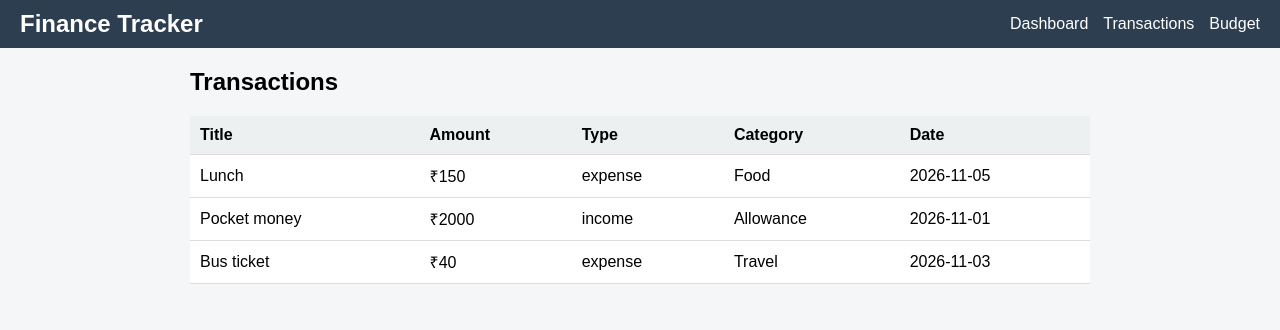
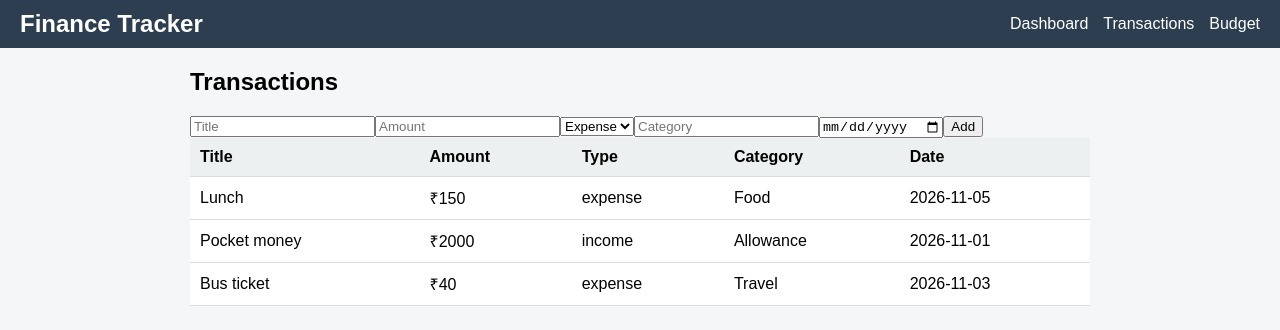
Before and after one commit to Yashmeet01/personal-finance-tracker, a React (Vite) app in the folder client/: page /transactions in a window 1280 px wide. Shown: the top 330 px of the page. Built offline with nearby package versions, Linux system fonts and the light colour scheme.

Commit message:
Add transaction form with validation

```diff
--- a/client/src/pages/TransactionsPage.jsx
+++ b/client/src/pages/TransactionsPage.jsx
@@ -8,9 +8,82 @@ function TransactionsPage() {
     { id: 3, title: "Bus ticket", amount: 40, type: "expense", category: "Travel", date: "2026-11-03" },
   ]);
 
+  // STEP 1: form states
+  const [title, setTitle] = useState("");
+  const [amount, setAmount] = useState("");
+  const [type, setType] = useState("expense");
+  const [category, setCategory] = useState("");
+  const [date, setDate] = useState("");
+  const [error, setError] = useState("");
+
+  // STEP 2: submit function
+  function handleSubmit(event) {
+    event.preventDefault();
+
+    if (title === "" || amount === "" || category === "" || date === "") {
+      setError("Please fill all fields");
+      return;
+    }
+
+    if (Number(amount) <= 0) {
+      setError("Amount must be greater than 0");
+      return;
+    }
+
+    const newTransaction = {
+      id: Date.now(),
+      title: title,
+      amount: Number(amount),
+      type: type,
+      category: category,
+      date: date,
+    };
+
+    setTransactions([...transactions, newTransaction]);
+
+    setTitle("");
+    setAmount("");
+    setCategory("");
+    setDate("");
+    setError("");
+  }
+
   return (
     <div>
       <h2>Transactions</h2>
+
+      {/* STEP 3: the form */}
+      <form onSubmit={handleSubmit}>
+        <input
+          type="text"
+          placeholder="Title"
+          value={title}
+          onChange={(e) => setTitle(e.target.value)}
+        />
+        <input
+          type="number"
+          placeholder="Amount"
+          value={amount}
+          onChange={(e) => setAmount(e.target.value)}
+        />
+        <select value={type} onChange={(e) => setType(e.target.value)}>
+          <option value="expense">Expense</option>
+          <option value="income">Income</option>
+        </select>
+        <input
+          type="text"
+          placeholder="Category"
+          value={category}
+          onChange={(e) => setCategory(e.target.value)}
+        />
+        <input
+          type="date"
+          value={date}
+          onChange={(e) => setDate(e.target.value)}
+        />
+        <button type="submit">Add</button>
+        {error && <p style={{ color: "red" }}>{error}</p>}
+      </form>
 
       <table>
         <thead>
```
